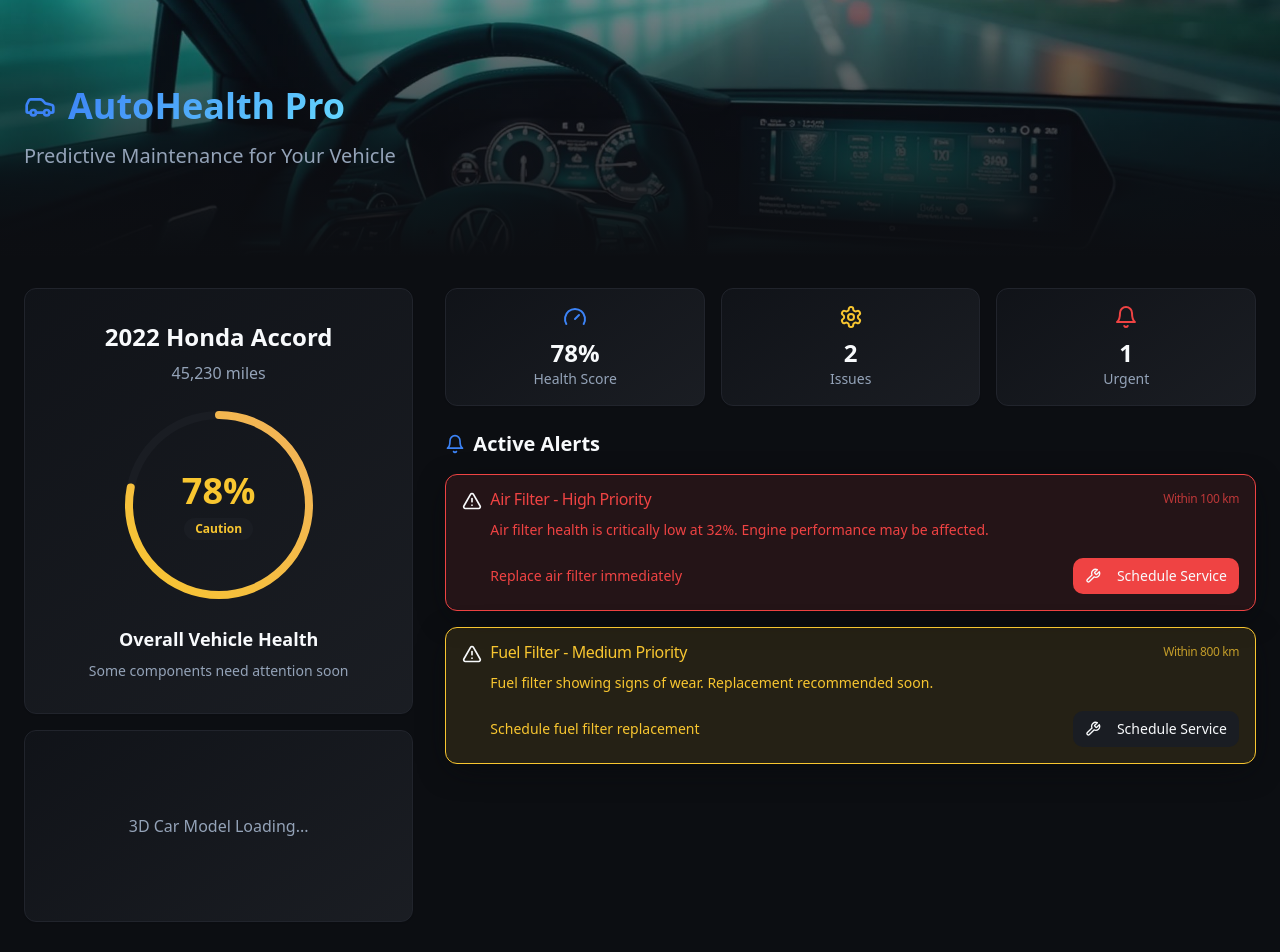
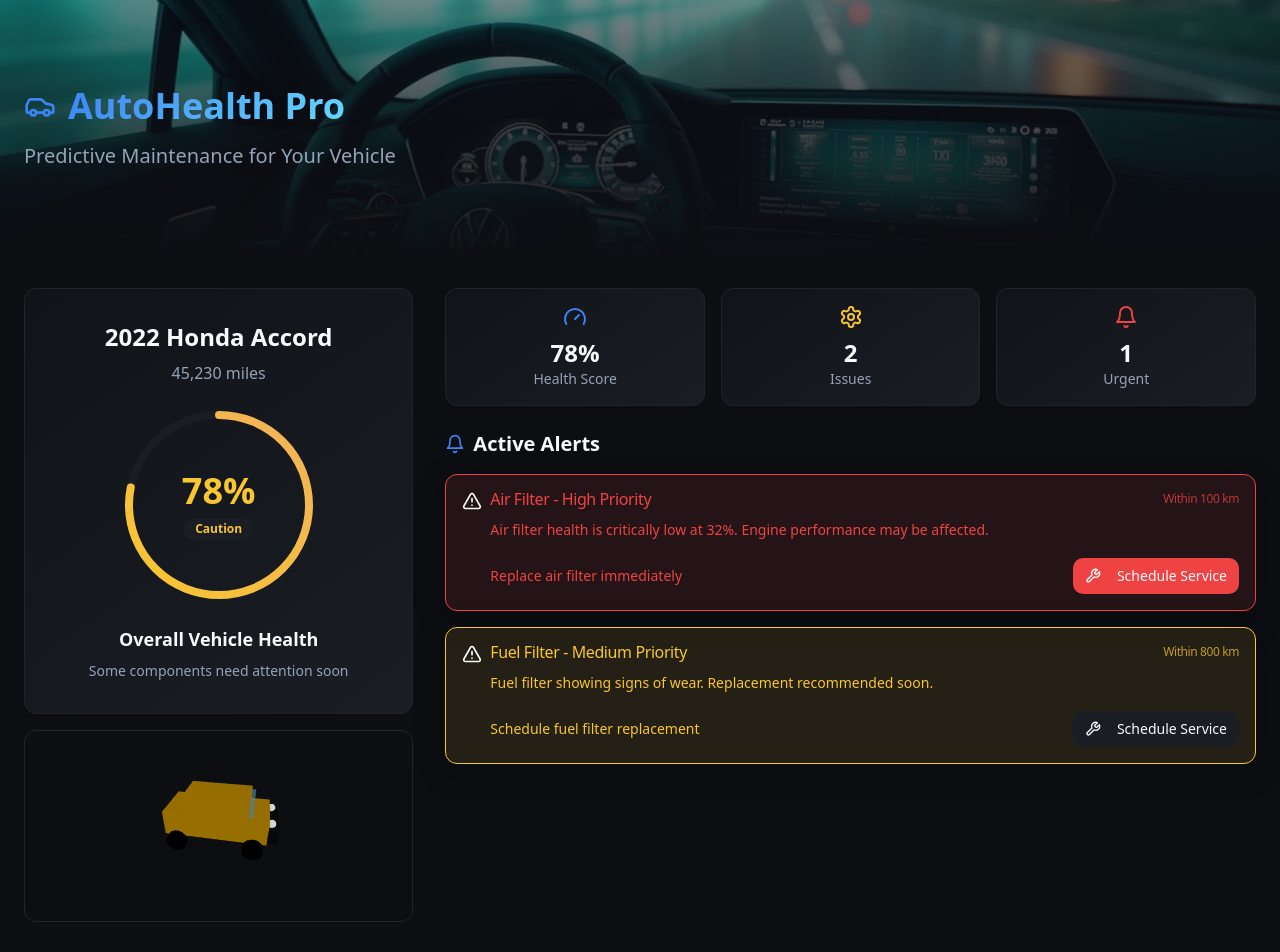
Before and after one commit to bhuvan-a/car-wise-watch, a React (Vite) app: page / in a window 1280 px wide. Shown: the top 952 px of the page. Built offline with nearby package versions, Linux system fonts and the light colour scheme.

Commit message:
Add 3D car model to dashboard

```diff
--- a/src/pages/Index.tsx
+++ b/src/pages/Index.tsx
@@ -95,10 +95,7 @@ const Index = () => {
               vehicleModel={mockVehicleData.model}
               mileage={mockVehicleData.mileage}
             />
-            {/* Temporarily disabled 3D car for debugging */}
-            <Card className="bg-gradient-card p-4 border-border text-center h-48 flex items-center justify-center">
-              <div className="text-muted-foreground">3D Car Model Loading...</div>
-            </Card>
+            <Car3D health={mockVehicleData.overallHealth} />
           </div>
 
           <div className="lg:col-span-2 space-y-6">
```
